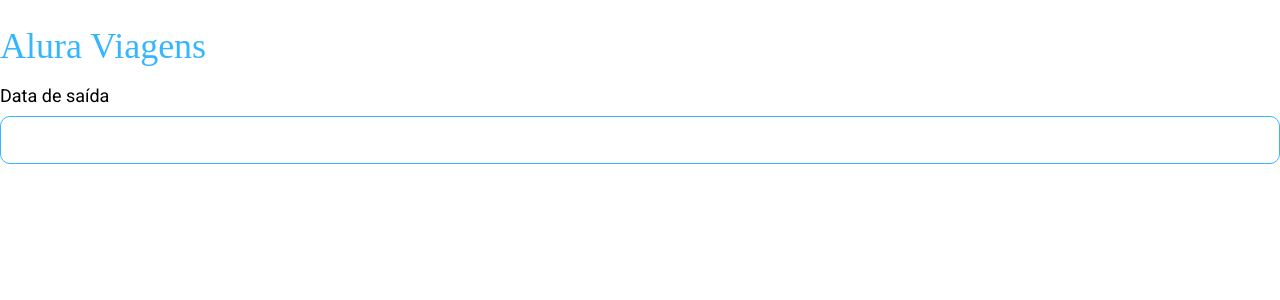
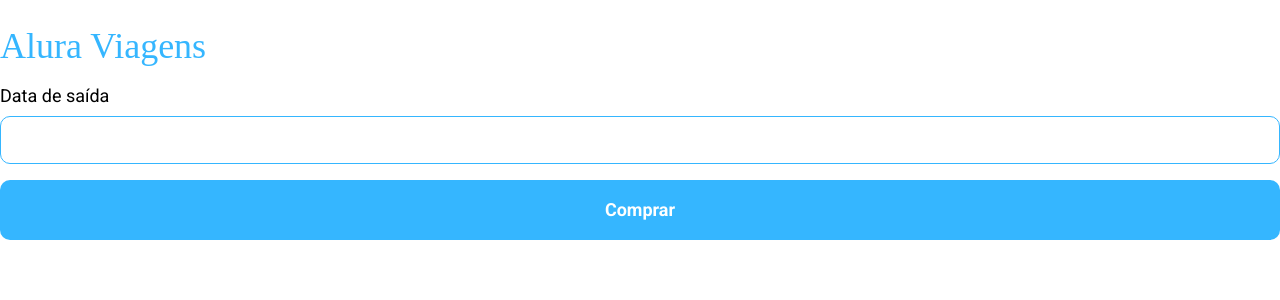
Before and after one commit to camila-cruz/alura-viagens, a Next.js app: page / in a window 1280 px wide. Shown: the top 300 px of the page. Built offline with nearby package versions, Linux system fonts and the light colour scheme; a web font is replaced by a local one.

Commit message:
feat(button): add button component

```diff
--- a/pages/index.js
+++ b/pages/index.js
@@ -1,5 +1,6 @@
 import React from 'react';
 import { Header } from '../src/components/commons/Header';
+import { Button } from '../src/components/commons/Button';
 // import styled from 'styled-components';
 import { Label } from '../src/components/forms/Label';
 import TextField from '../src/components/forms/TextField';
@@ -9,7 +10,8 @@
     <>
       <Header>Alura Viagens</Header>
       <Label>Data de saída</Label>
-      <TextField />
+      <TextField id="test" />
+      <Button>Comprar</Button>
     </>
   );
 }
--- /dev/null
+++ b/src/components/commons/Button/index.js
@@ -0,0 +1,29 @@
+import styled from 'styled-components';
+import Text from '../../foundation/Text';
+
+export const Button = styled(Text)`
+  width: 100%;
+  height: 60px;
+
+  background-color: ${({ theme }) => theme.colors.primary};
+  border: none;
+  border-radius: 10px;
+  outline: none;
+
+  display: flex;
+  justify-content: center;
+  align-items: center;
+
+  &:hover {
+    filter: brightness(0.9);
+  }
+
+  &:focus {
+    box-shadow: 0 0 3pt 2pt #004871;
+  }
+`;
+
+Button.defaultProps = {
+  tag: 'button',
+  variant: 'buttonText',
+};
--- a/src/theme/index.js
+++ b/src/theme/index.js
@@ -2,6 +2,7 @@
   background: '#FFFFFF',
   primary: '#35B6FF',
   secondary: '#000000',
+  tertiary: '#FFFFFF',
 };
 
 const fontFamily = {
@@ -62,7 +63,7 @@
     fontWeight: '700',
     lineHeight: 1,
     fontFamily: fontFamily.text,
-    color: colors.secondary,
+    color: colors.tertiary,
   },
 };
 
```
